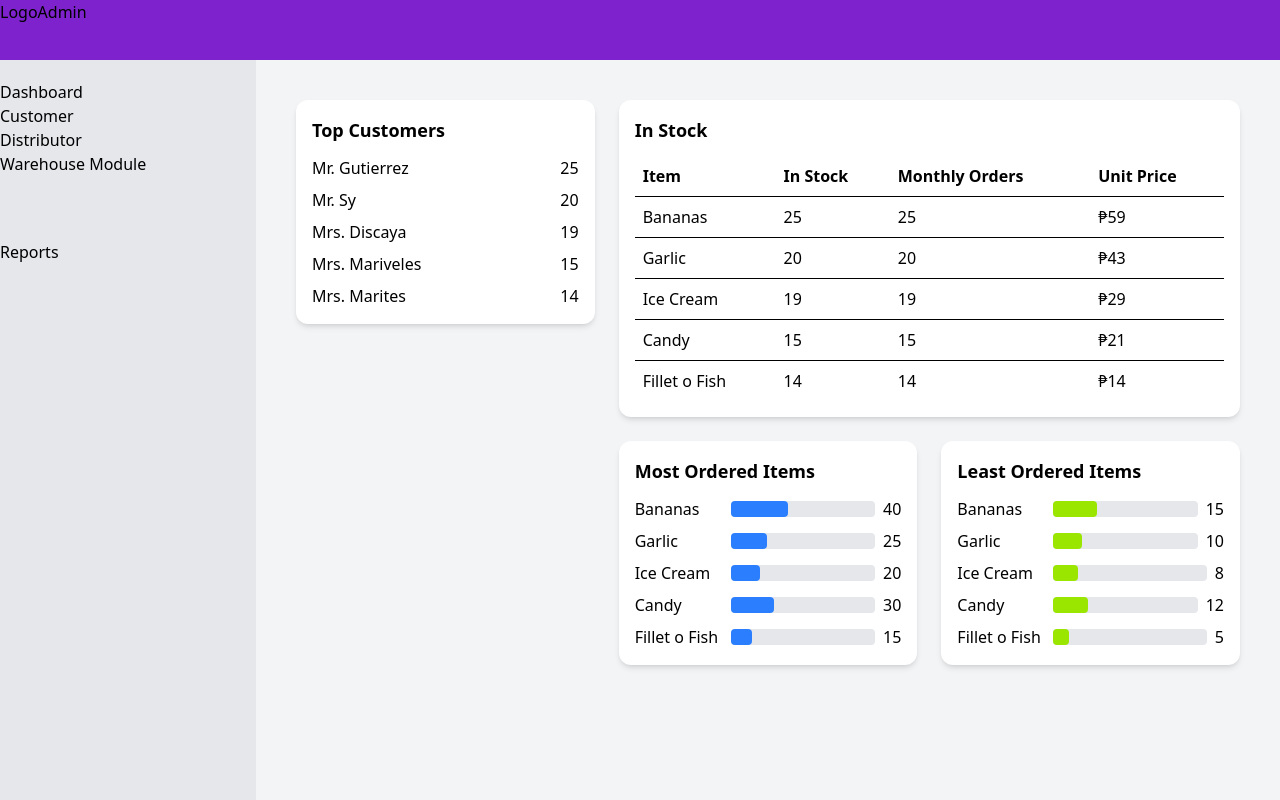
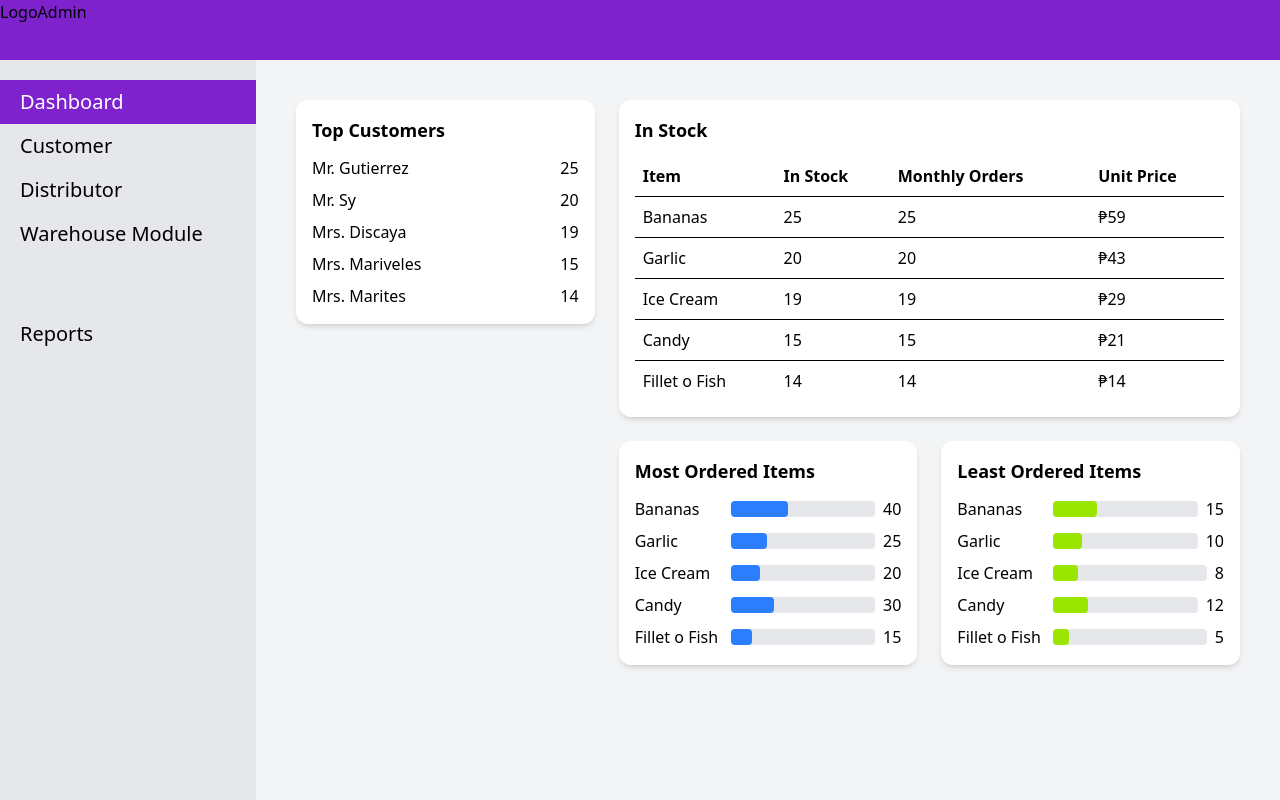
Before and after one commit to GuilianiHatsu1k1314/apsi_inventory_app, a React (Vite) app in the folder frontend/: page /app in a window 1280 px wide. Built offline with nearby package versions, Linux system fonts and the light colour scheme.

Commit message:
add styling and IsActive condition to sidebar

```diff
--- a/frontend/src/components/SideBar/SideBarNav.tsx
+++ b/frontend/src/components/SideBar/SideBarNav.tsx
@@ -1,16 +1,72 @@
-import {Link} from 'react-router-dom';
+import { NavLink } from "react-router-dom";
+
 export const NavBar = () => {
-	return(
+  return (
     <aside className="h-full w-3xs bg-gray-200">
       <nav className="pt-5">
         <ul>
-					<li className="hover:bg-[var(--dali-purple)] hover:text-white"><Link to="/app" className='block'>Dashboard</Link></li>
-					<li className="hover:bg-[var(--dali-purple)] hover:text-white"><Link to="/app/customer" className='block'>Customer</Link></li>
-					<li className="hover:bg-[var(--dali-purple)] hover:text-white"><Link to="/app/distributor" className='block'>Distributor</Link></li>
-					<li className="hover:bg-[var(--dali-purple)] hover:text-white"><Link to="/app/warehouse" className='block'>Warehouse Module</Link></li>
-					<li className="mt-16 hover:bg-[var(--dali-purple)] hover:text-white">Reports</li>
+          <li>
+            <NavLink
+              to="/app"
+              end
+              className={({ isActive }) =>
+                `block pl-5 text-xl py-2 ${
+                  isActive
+                    ? "bg-[var(--dali-purple)] text-white"
+                    : "hover:bg-[var(--dali-purple)] hover:text-white"
+                }`
+              }
+            >
+              Dashboard
+            </NavLink>
+          </li>
+          <li>
+            <NavLink
+              to="/app/customer"
+              className={({ isActive }) =>
+                `block pl-5 text-xl py-2 ${
+                  isActive
+                    ? "bg-[var(--dali-purple)] text-white"
+                    : "hover:bg-[var(--dali-purple)] hover:text-white"
+                }`
+              }
+            >
+              Customer
+            </NavLink>
+          </li>
+          <li>
+            <NavLink
+              to="/app/distributor"
+              className={({ isActive }) =>
+                `block pl-5 text-xl py-2 ${
+                  isActive
+                    ? "bg-[var(--dali-purple)] text-white"
+                    : "hover:bg-[var(--dali-purple)] hover:text-white"
+                }`
+              }
+            >
+              Distributor
+            </NavLink>
+          </li>
+          <li>
+            <NavLink
+              to="/app/warehouse"
+              className={({ isActive }) =>
+                `block pl-5 text-xl py-2 ${
+                  isActive
+                    ? "bg-[var(--dali-purple)] text-white"
+                    : "hover:bg-[var(--dali-purple)] hover:text-white"
+                }`
+              }
+            >
+              Warehouse Module
+            </NavLink>
+          </li>
+          <li className="pl-5 text-xl mt-16 hover:bg-[var(--dali-purple)] hover:text-white">
+            Reports
+          </li>
         </ul>
       </nav>
     </aside>
   );
-}
+};
```
Lines whose indentation alone changed are shown as unchanged.
